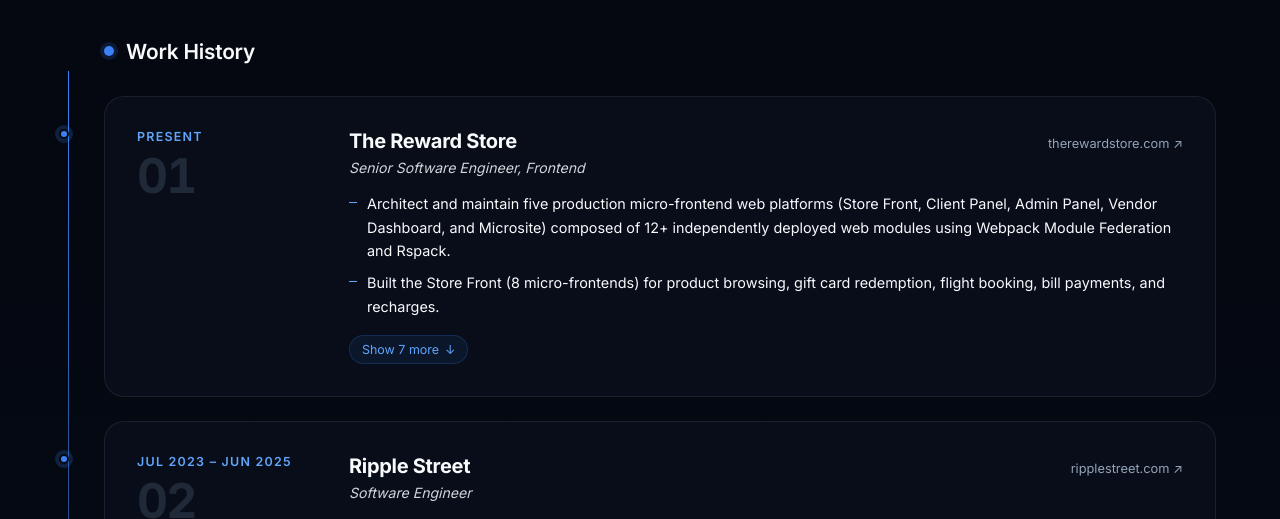
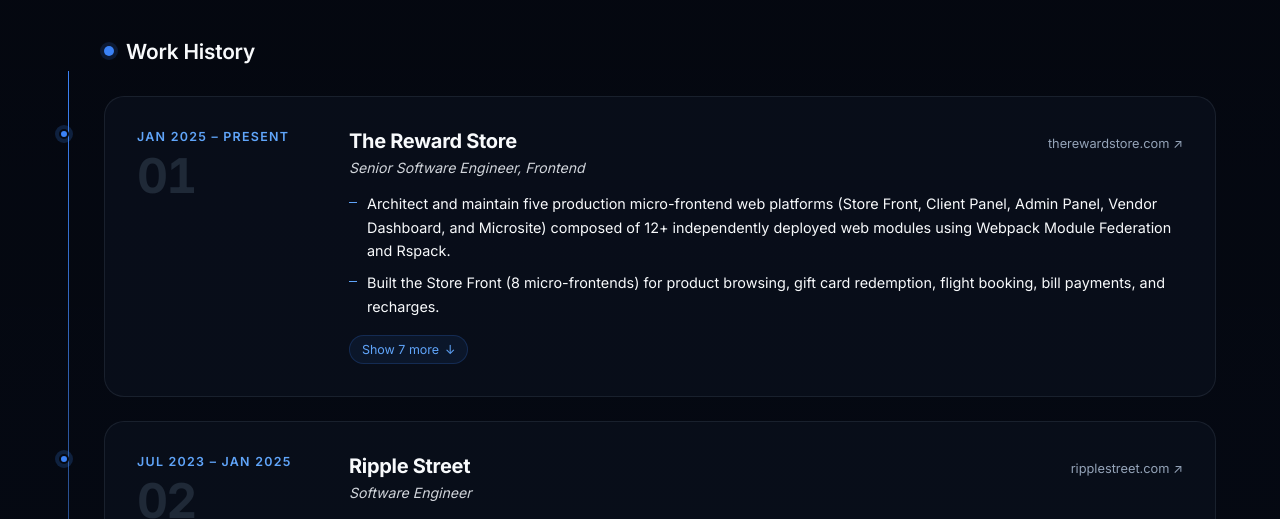
Before and after one commit to Arulraj-a2b/portfolio, a Next.js app: page / in a window 1280 px wide. Shown: the part 3640-4159 px from the top of the page. Built offline with nearby package versions, Linux system fonts and the light colour scheme; no server answers.

Commit message:
fix style

```diff
--- a/content/experience.ts
+++ b/content/experience.ts
@@ -9,7 +9,7 @@
 export const workList: TimelineEntry[] = [
   {
     org: 'The Reward Store',
-    date: 'Present',
+    date: 'Jan 2025 – Present',
     role: 'Senior Software Engineer, Frontend',
     url: 'https://www.therewardstore.com',
     bullets: [
@@ -26,7 +26,7 @@
   },
   {
     org: 'Ripple Street',
-    date: 'Jul 2023 – Jun 2025',
+    date: 'Jul 2023 – Jan 2025',
     role: 'Software Engineer',
     url: 'https://www.ripplestreet.com',
     bullets: [
```
Also changed, not shown: 1 other file (tests, documents, lock files or other folders).
